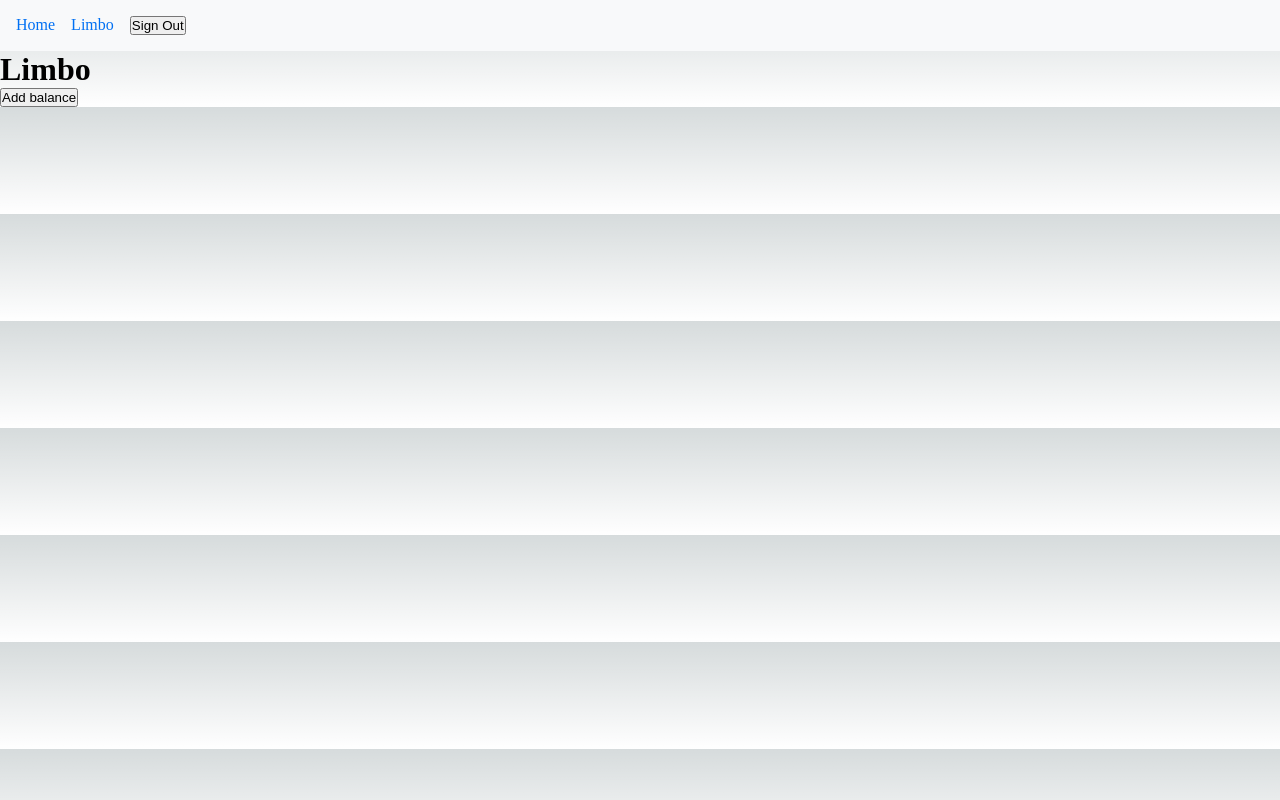
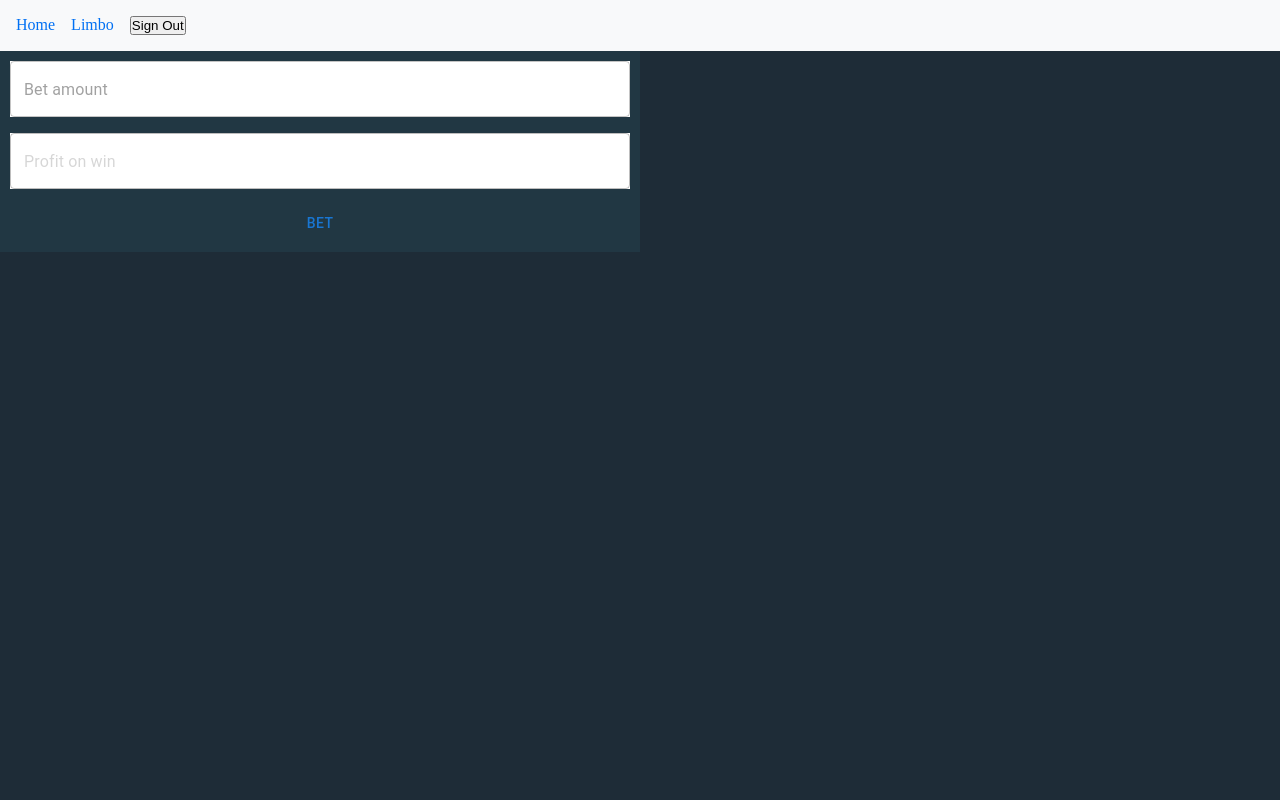
Before and after one commit to NaoMauss/project-react-casino, a Next.js app: page /limbo in a window 1280 px wide. Built offline with nearby package versions, Linux system fonts and the light colour scheme; no server answers; the database is empty; sample sign-in values are in the browser's storage.

Commit message:
feat(web): styles on limbo page

```diff
--- a/package.json
+++ b/package.json
@@ -9,10 +9,13 @@
     "lint": "next lint"
   },
   "dependencies": {
+    "@emotion/react": "^11.11.4",
+    "@emotion/styled": "^11.11.5",
     "@fortawesome/fontawesome-svg-core": "^6.5.1",
     "@fortawesome/free-brands-svg-icons": "^6.5.1",
     "@fortawesome/free-solid-svg-icons": "^6.5.1",
     "@fortawesome/react-fontawesome": "^0.2.0",
+    "@mui/material": "^5.15.15",
     "firebase": "^10.9.0",
     "next": "^14.1.4",
     "react": "^18",
--- a/src/pages/limbo/index.tsx
+++ b/src/pages/limbo/index.tsx
@@ -4,7 +4,7 @@ import { useRouter } from "next/router";
 import { useEffect, useState } from "react";
 import Header from "@/component/Header";
 import { getInfoFromDb, getBalance, updateBalance } from "@/firebase";
-
+import { Button, Grid, Stack, TextField } from "@mui/material";
 
 const Limbo = () => {
   const { user, loading } = useAuthState();
@@ -13,14 +13,15 @@ const Limbo = () => {
   const [balance, setBalance] = useState<number>(0);
   const router = useRouter();
 
-    useEffect (() => {
+  useEffect(() => {
     if (!user && !loading) {
-            console.log(user)
+      console.log(user);
       router.push("/login");
     }
 
     getInfoFromDb().then((data) => {
       console.log(data);
+      //@ts-ignore
       setDbInfo(JSON.stringify(data));
     });
 
@@ -44,16 +45,32 @@ const Limbo = () => {
     const formattedBalance = balance + 100;
     await updateBalance(formattedBalance);
     setBalance(formattedBalance);
-    }
-
+  };
 
   return (
     <>
       <Header />
-            <h1>Limbo </h1>
-            <p>{dbInfo}</p>
-            <p>{balance}</p>
-            <button onClick={() => handleBalance()}>Add balance</button>
+      <Grid container>
+        <Grid item xs={6} sx={{backgroundColor:"rgb(33, 55, 67)"}}>
+          <Stack spacing={2} sx={{padding:"10px"}}>
+            <TextField
+              placeholder="Bet amount"
+              sx={{ backgroundColor: "white", color: "white" }}
+            />
+            <TextField
+              placeholder="Profit on win"
+              disabled
+              sx={{ backgroundColor: "white", color: "white" }}
+            />
+            <Button>Bet</Button>
+          </Stack>
+          <Grid item xs={6} sx={{backgroundColor:"white"}}>
+            <Stack>
+
+            </Stack>
+          </Grid>
+        </Grid>
+      </Grid>
     </>
   );
 };
--- a/src/styles/globals.css
+++ b/src/styles/globals.css
@@ -87,12 +87,7 @@ body {
 
 body {
   color: rgb(var(--foreground-rgb));
-  background: linear-gradient(
-      to bottom,
-      transparent,
-      rgb(var(--background-end-rgb))
-    )
-    rgb(var(--background-start-rgb));
+  background: rgb(30,44,55)
 }
 
 a {
```
Also changed, not shown: 2 other files (tests, documents, lock files or other folders). Lines whose indentation alone changed are shown as unchanged.
